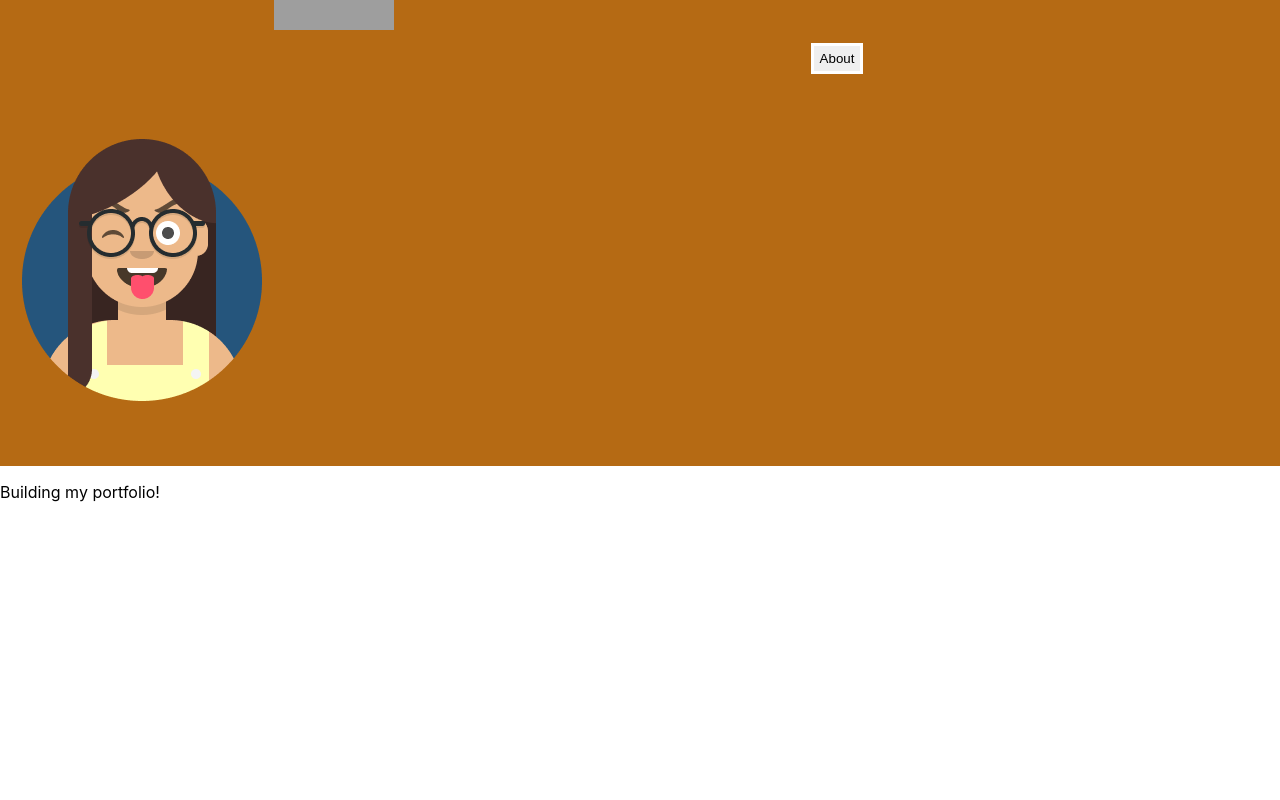
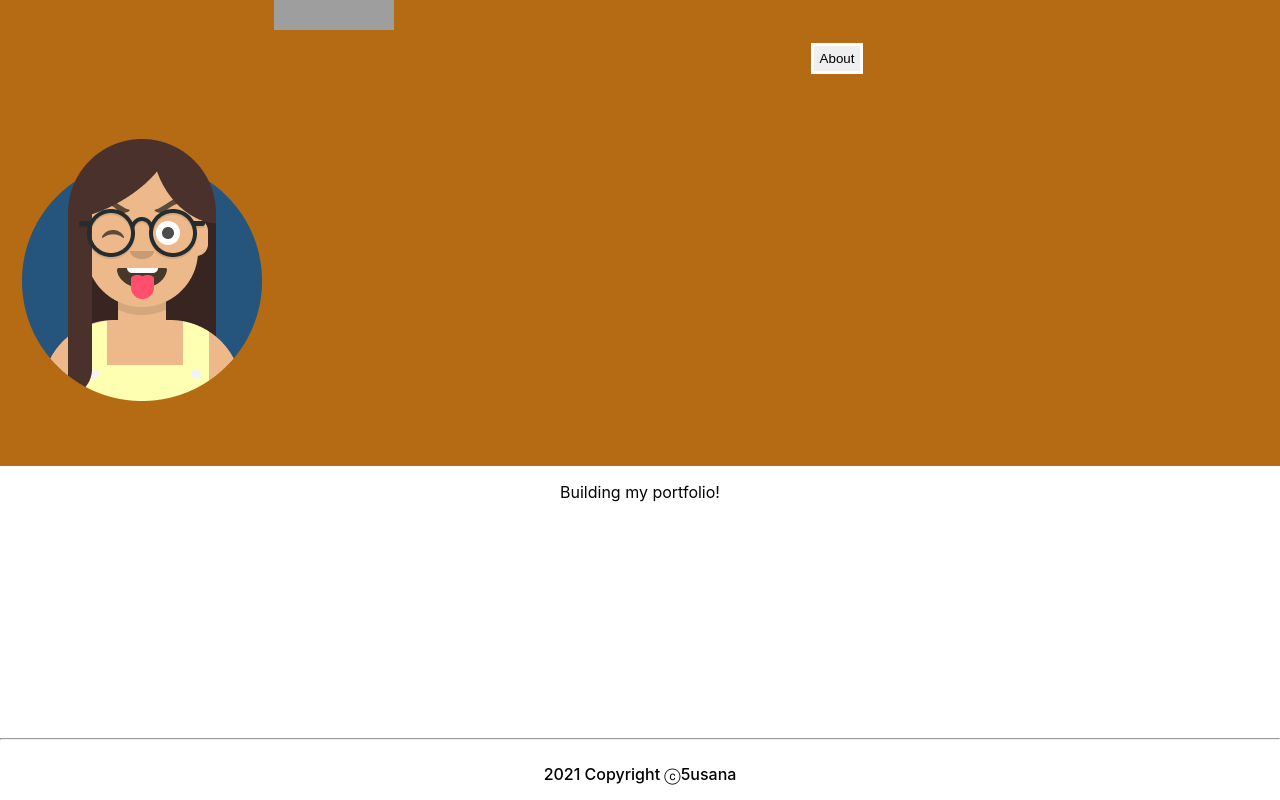
Before and after one commit to 5usana/portfolio, a React (Create React App) app: page / in a window 1280 px wide. Built offline with nearby package versions, Linux system fonts and the light colour scheme; grey boxes are pictures that could not be loaded.

Commit message:
added footer component along with styled components

```diff
--- a/src/components/Footer.js
+++ b/src/components/Footer.js
@@ -0,0 +1,36 @@
+import React from 'react';
+import { Link } from 'react-router-dom';
+import styled from 'styled-components';
+
+const FooterStyle = styled.footer`
+	position: fixed;
+	display: block;
+	bottom: 0;
+	// color: #000000;
+	height: 70px;
+	width: 100vw;
+	text-align: center;
+
+	.footer-text {
+		display: inline-block;
+		color: #000000;
+		font-weight: 500;
+		text-decoration: none;
+		padding: 0 0 8px 0;
+	}
+`;
+
+function Footer() {
+	let currentyear = new Date().getFullYear();
+	return (
+		<FooterStyle>
+			<hr />
+			<p className='footer-text'>{currentyear} Copyright ⓒ </p>
+			<Link className='footer-text' to='/about'>
+				5usana
+			</Link>
+		</FooterStyle>
+	);
+}
+
+export default Footer;
--- a/src/components/Home.js
+++ b/src/components/Home.js
@@ -1,12 +1,29 @@
 import React from 'react';
 import NavBar from './NavBar';
+import Footer from './Footer';
+import styled from 'styled-components';
+
+const MainDiv = styled.div`
+    border-radius: 20px;
+    width: 350px;
+	margin: 0 auto;
+	margin-bottom: 10px;
+	text-align: center;
+
+	&.mobile {
+		width: 180px;
+	}
+`;
 
 function Home(props) {
     return (
-        <div>
+        <>
             <NavBar />
-            <p>Building my portfolio!</p>
-        </div>
+            <MainDiv>
+                <p>Building my portfolio!</p>
+            </MainDiv>
+            <Footer />
+        </>
     );
 }
 
```
